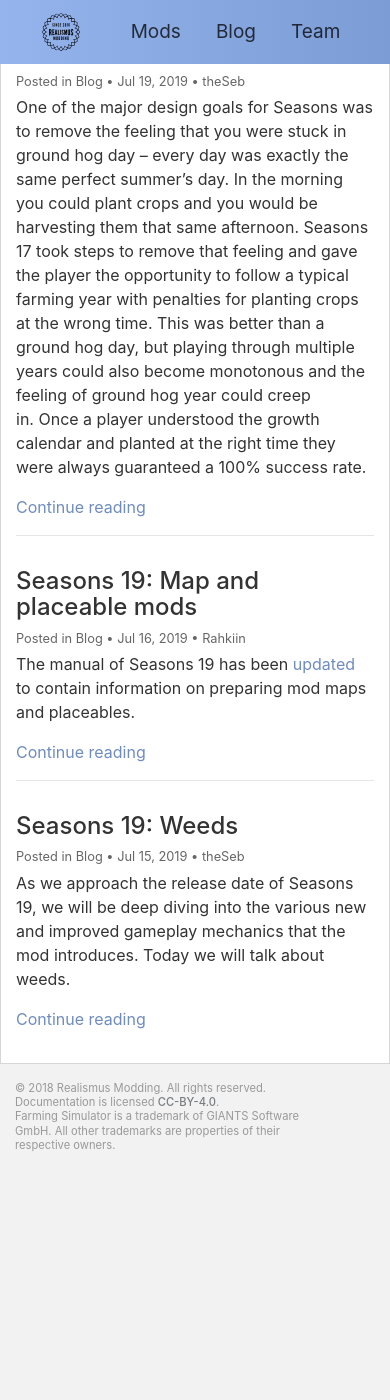
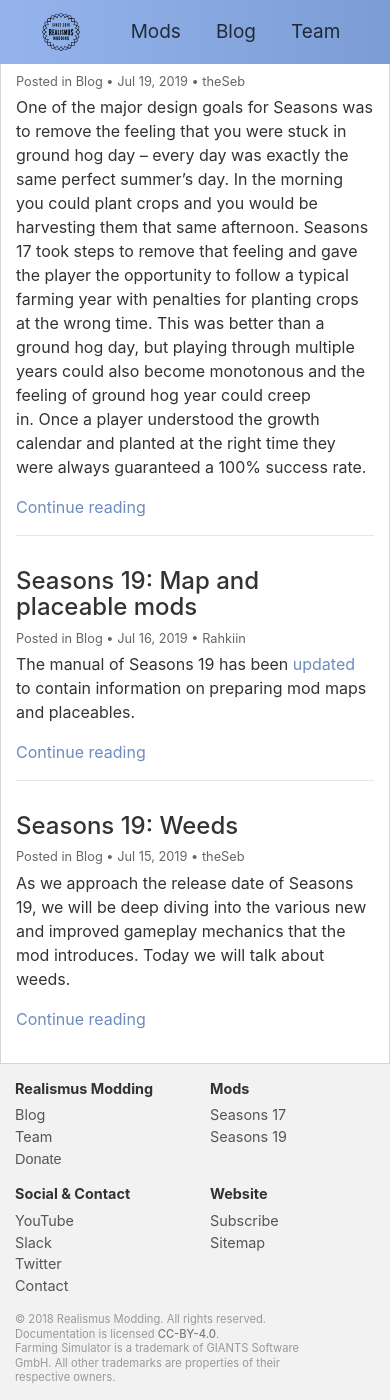
Before and after one commit to RealismusModding/realismusmodding.github.io, a Jekyll site: the page built from index.html, in a window 390 px wide and 1400 px high, scrolled down 1006 px. Built offline with Jekyll 4.4.1, drawn with Linux system fonts in a browser that asks for light colours; comment, search, counter and statistics services are not loaded; before the commit the page ends 2229 px from its top, so only the background shows below that.

Commit message:
Show directory nav on mobile

```diff
--- a/_includes/footer.html
+++ b/_includes/footer.html
@@ -5,7 +5,7 @@
                 {% include nav-breadcrumbs.html %}
             </div>
 
-            <div class="col-3 directorynav">
+            <div class="col-sm-3 col-6 directorynav">
                 <h3>Realismus Modding</h3>
                 <ul>
                     <li><a href="/blog">Blog</a></li>
@@ -14,7 +14,7 @@
                 </ul>
             </div>
 
-            <div class="col-3 directorynav">
+            <div class="col-sm-3 col-6 directorynav">
                 <h3>Mods</h3>
                 <ul>
 {% for modHash in site.data.mods %}
@@ -24,7 +24,7 @@
                 </ul>
             </div>
 
-            <div class="col-3 directorynav">
+            <div class="col-sm-3 col-6 directorynav">
                 <h3>Social &amp; Contact</h3>
                 <ul>
                     <li><a href="https://www.youtube.com/c/realismusmodding" target="_blank" ga-on="click" ga-event-category="Outbound Link" ga-event-label="https://www.youtube.com/c/realismusmodding" ga-transport="beacon">YouTube</a></li>
@@ -34,7 +34,7 @@
                 </ul>
             </div>
 
-            <div class="col-3 directorynav">
+            <div class="col-sm-3 col-6 directorynav">
                 <h3>Website</h3>
                 <ul>
                 {% if false %}
--- a/_sass/theme/_footer.scss
+++ b/_sass/theme/_footer.scss
@@ -69,12 +69,6 @@
 
 /* Footer: navigation */
 
-@media (max-width: 540px) {
-    .directorynav {
-        display: none !important;
-    }
-}
-
 .directorynav h3 {
     font-size: 0.9rem;
     font-weight: 700;
@@ -102,6 +96,15 @@
 
 .directorynav input[type="submit"]:hover {
     text-decoration: underline;
+}
+
+@media (max-width: 540px) {
+    // .directorynav {
+    //     // display: none !important;
+    //     display: block;
+    //     max-width: 100% !important;
+    //     flex: 0 0 100%;
+    // }
 }
 
 /*************
```
